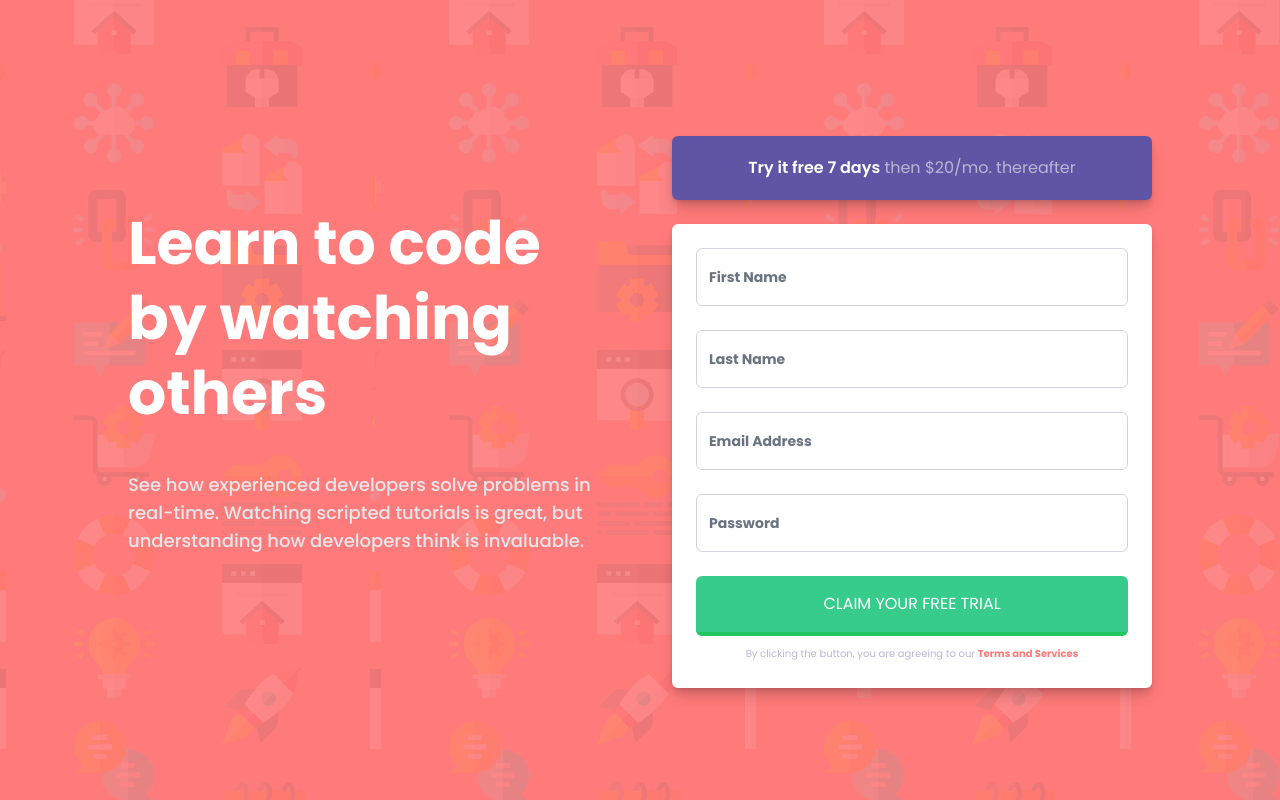
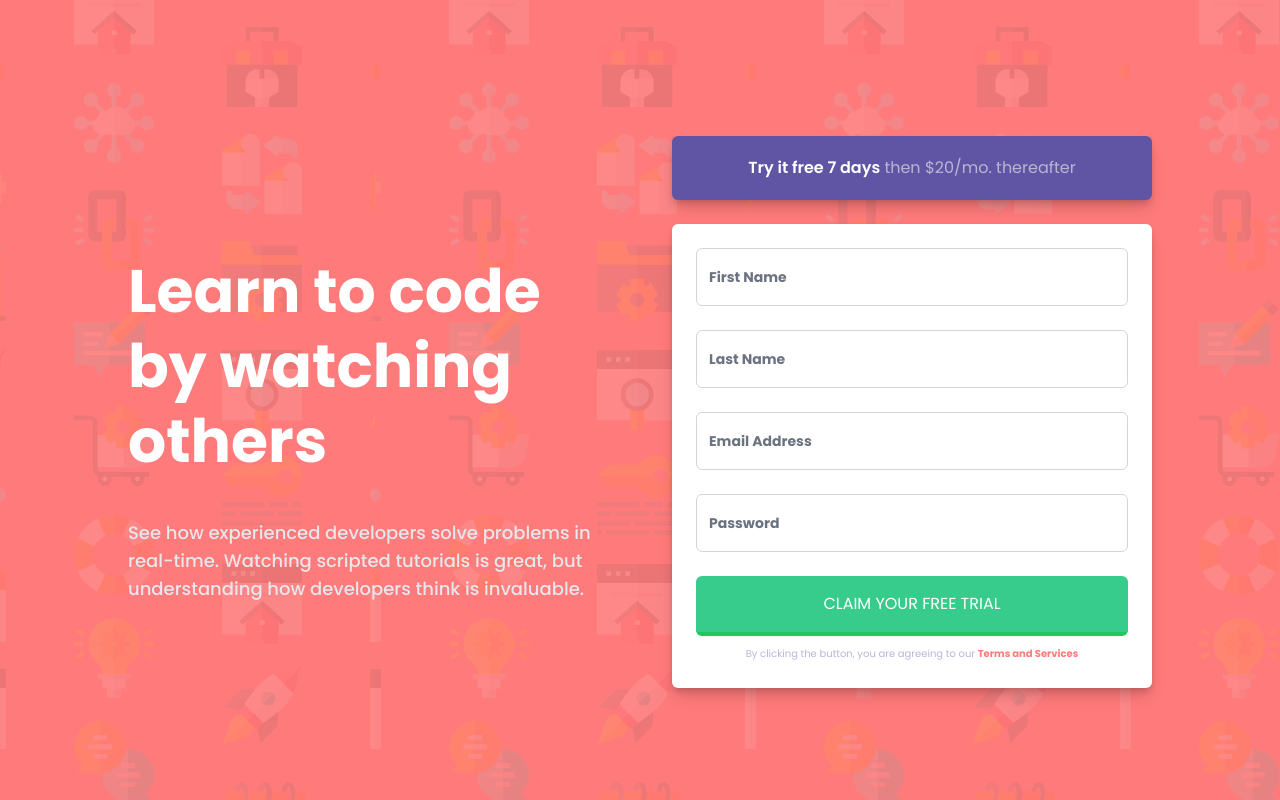
Before and after one commit to gusanchefullstack/prj-01-intro-component-with-signup-form, a website built with Vite: page index.html in a window 1280 px wide. Built offline with nearby package versions, Linux system fonts and the light colour scheme.

Commit message:
🐛  Fix h1 vertical spacing in desktop

```diff
--- a/index.html
+++ b/index.html
@@ -19,7 +19,7 @@
       >
         <section class="lg:basis-1/2">
           <h1
-            class="text-2xl text-white text-center font-bold lg:text-6xl lg:leading-tight lg:text-left"
+            class="text-2xl text-white text-center font-bold lg:text-6xl lg:leading-tight lg:text-left lg:pt-24"
           >
             Learn to code by watching others
           </h1>
```
